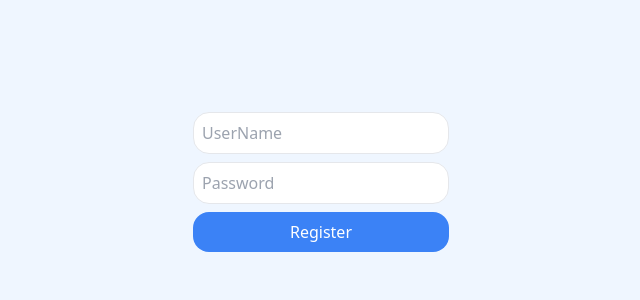
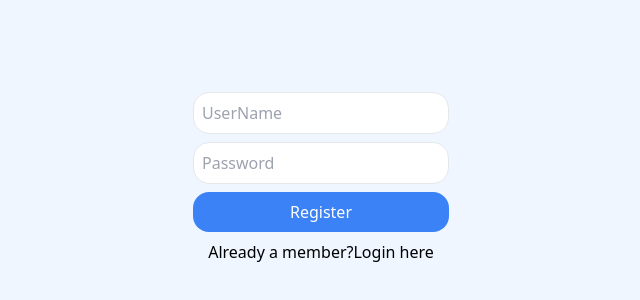
Before and after one commit to royayush2099/MernChatApp, a React (Vite) app: page / in a window 1280 px wide. Shown: the part 194-494 px from the top of the page, without its empty margins (319-959 px from the left). Built offline with nearby package versions, Linux system fonts and the light colour scheme; no server answers.

Commit message:
added login and done with registration handling thing

```diff
--- a/src/Register.jsx
+++ /dev/null
@@ -1,30 +0,0 @@
-import React, { useState } from 'react'
-import axios from 'axios';
-import { useContext } from 'react';
-import { UserContext } from './UserContext';
-const Register = () => {
-    const [username,setUsername] = useState('');
-    const [password,setPassword] = useState('');
-   const {setUsername:setLoggedInUsername,setId}=  useContext(UserContext);
-  async  function register(ev){
-    ev.preventDefault();
-const {data} = await axios.post('/register',{username,password})//here data is getting from the backend in response
- setLoggedInUsername(username);
- setId(data.id);
-    }
-  return (
-    <div className='bg-blue-50 h-screen flex items-center'>
-     <form className='w-64 mx-auto mb-12' onSubmit={register}>
-        <input value={username}
-        onChange={ev =>setUsername(ev.target.value)}
-        type='text' placeholder='UserName' className='block w-full rounded-2xl p-2 mb-2 border'/>
-        <input value={password}
-         onChange={ev =>setPassword(ev.target.value)}
-         type='password' placeholder='Password' className='block w-full rounded-2xl p-2 mb-2 border '/>
-        <button className='bg-blue-500 text-white block w-full rounded-2xl p-2'>Register</button>
-     </form>
-    </div>
-  )
-}
-
-export default Register
--- /dev/null
+++ b/src/RegisterAndLogin.jsx
@@ -0,0 +1,49 @@
+import React, { useState } from 'react'
+import axios from 'axios';
+import { useContext } from 'react';
+import { UserContext } from './UserContext';
+const RegisterAndLogin = () => {
+    const [username,setUsername] = useState('');
+    const [password,setPassword] = useState('');
+   const {setUsername:setLoggedInUsername,setId}=  useContext(UserContext);
+   const [isLoginOrRegister, setIsLoginOrRegister] = useState('register');
+  async  function handleSubmit(ev){
+    ev.preventDefault();
+    const url = isLoginOrRegister === 'register' ? 'register' : 'login'
+const {data} = await axios.post(url,{username,password})//here data is getting from the backend in response
+ setLoggedInUsername(username);
+ setId(data.id);
+    }
+  return (
+    <div className='bg-blue-50 h-screen flex items-center'>
+     <form className='w-64 mx-auto mb-12' onSubmit={handleSubmit}>
+        <input value={username}
+        onChange={ev =>setUsername(ev.target.value)}
+        type='text' placeholder='UserName' className='block w-full rounded-2xl p-2 mb-2 border'/>
+        <input value={password}
+         onChange={ev =>setPassword(ev.target.value)}
+         type='password' placeholder='Password' className='block w-full rounded-2xl p-2 mb-2 border '/>
+        <button className='bg-blue-500 text-white block w-full rounded-2xl p-2'>
+          {isLoginOrRegister === 'register' ?  'Register': 'Login'}{/**changing the test in register button */}
+          </button>
+        <div className='text-center m-2'>
+
+          {isLoginOrRegister === 'register' && (
+            <div>
+   Already a member?
+   <button onClick={()=> setIsLoginOrRegister('login')}>Login here</button>
+            </div>
+          )}
+        {isLoginOrRegister === 'login' && (
+            <div>
+            Dont have an account?
+            <button onClick={()=> setIsLoginOrRegister('register')}>Register</button>
+                     </div>
+        )}
+          </div>
+     </form>
+    </div>
+  )
+}
+
+export default RegisterAndLogin
--- a/src/Routes.jsx
+++ b/src/Routes.jsx
@@ -1,6 +1,6 @@
 import React, { useContext } from 'react'
-import Register from './Register'
 import { UserContext } from './UserContext';
+import RegisterAndLogin from './RegisterAndLogin';
 
 const Routes = () => {
     const {username,id} = useContext(UserContext);
@@ -12,7 +12,7 @@ const Routes = () => {
 
 
   return (
-    <Register/>
+    <RegisterAndLogin/>
   )
 }
 
```
